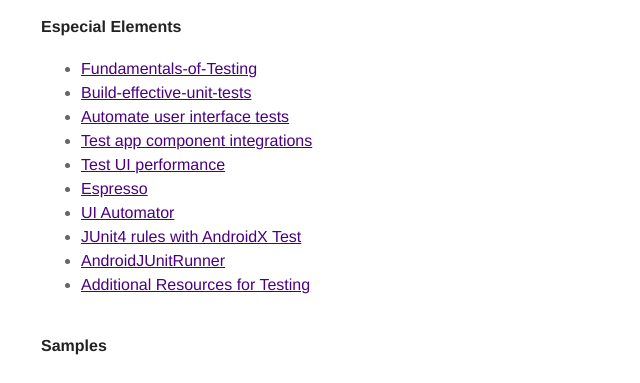
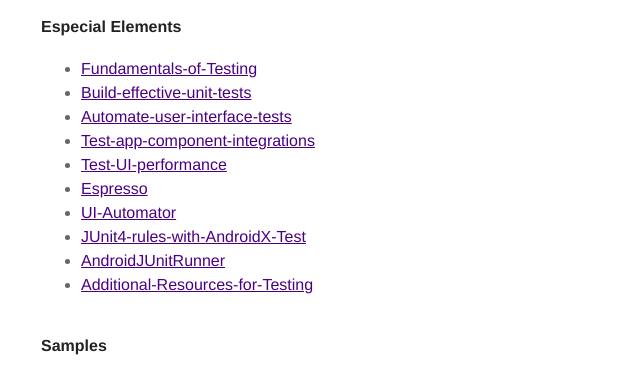
Before and after one commit to jorgecasariego/jorgecasariego.github.io, a Jekyll site: the page built from _posts/2020-02-13-test-apps-on-android.markdown, in a window 1280 px wide and 900 px high, scrolled down 820 px. Shown: the part 152-535 px from the top of the window, without its empty margins (319-959 px from the left). Built offline with Jekyll 4.4.1, drawn with Linux system fonts in a browser that asks for light colours; comment, search, counter and statistics services are not loaded; some of the changed text lies outside the part shown.

Commit message:
Updating anchors

```diff
--- a/_posts/2020-02-13-test-apps-on-android.markdown
+++ b/_posts/2020-02-13-test-apps-on-android.markdown
@@ -31,14 +31,14 @@
 #### Especial Elements
 - [Fundamentals-of-Testing](#fundamentals-of-testing)
 - [Build-effective-unit-tests](#build-effective-unit-tests)
-- [Automate user interface tests](#automate-user-interface-tests)
-- [Test app component integrations](#test-app-component-integrations)
-- [Test UI performance](#test-ui-performance)
+- [Automate-user-interface-tests](#automate-user-interface-tests)
+- [Test-app-component-integrations](#test-app-component-integrations)
+- [Test-UI-performance](#test-ui-performance)
 - [Espresso](#espresso)
-- [UI Automator](#ui-automator)
-- [JUnit4 rules with AndroidX Test](#junit4-rules-with-androidx-test)
+- [UI-Automator](#ui-automator)
+- [JUnit4-rules-with-AndroidX-Test](#junit4-rules-with-androidx-test)
 - [AndroidJUnitRunner](#androidjunitrunner)
-- [Additional Resources for Testing](#additional-resources-for-testing)
+- [Additional-Resources-for-Testing](#additional-resources-for-testing)
 
 #### Samples
 
@@ -113,7 +113,7 @@
 
 ---
 
-## Automate user interface tests
+## Automate-user-interface-tests
 
 You can give evidence to a post. Just add the tag to the markdown file.
 
@@ -123,7 +123,7 @@
 
 ---
 
-## Test app component integrations
+## Test-app-component-integrations
 
 You can add a especial *hr* to your text.
 
@@ -154,13 +154,13 @@
 
 ---
 
-## UI Automator
+## UI-Automator
 
 You can add an especial hidden content that appears on hover.
 
 ---
 
-## JUnit4 rules with AndroidX Test
+## JUnit4-rules-with-AndroidX-Test
 
 You can add an especial hidden content that appears on hover.
 
@@ -172,7 +172,7 @@
 
 ---
 
-## Additional Resources for Testing
+## Additional-Resources-for-Testing
 
 You can add an especial hidden content that appears on hover.
 
```
